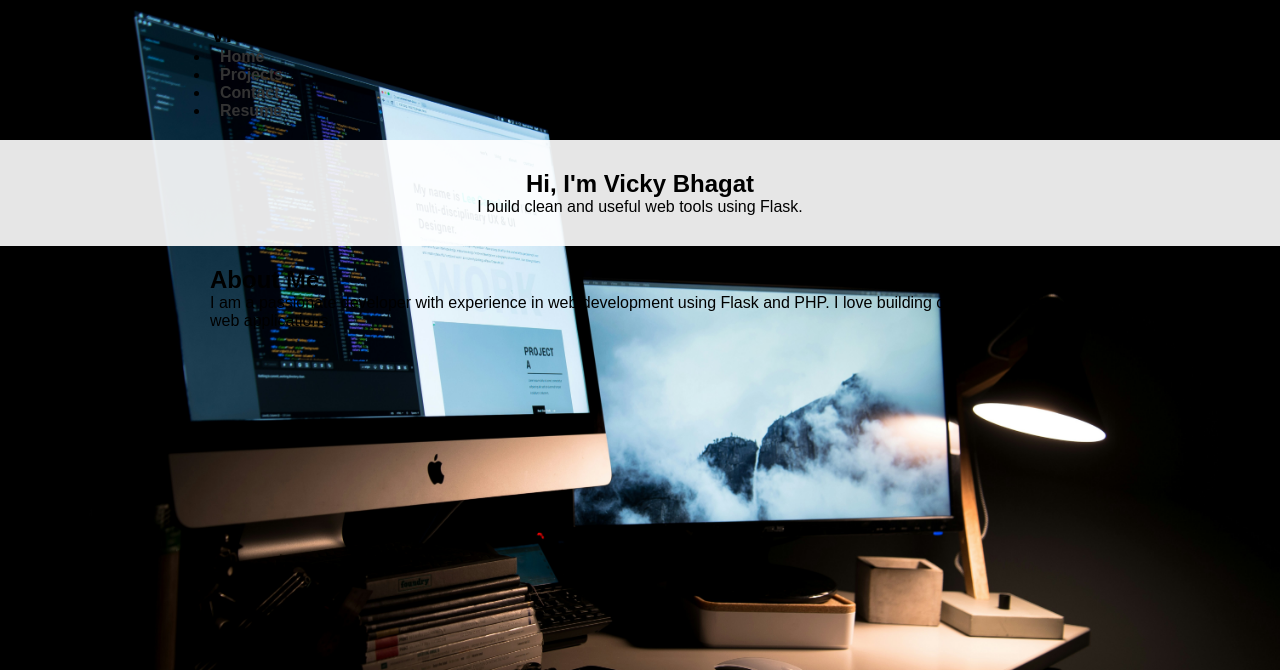
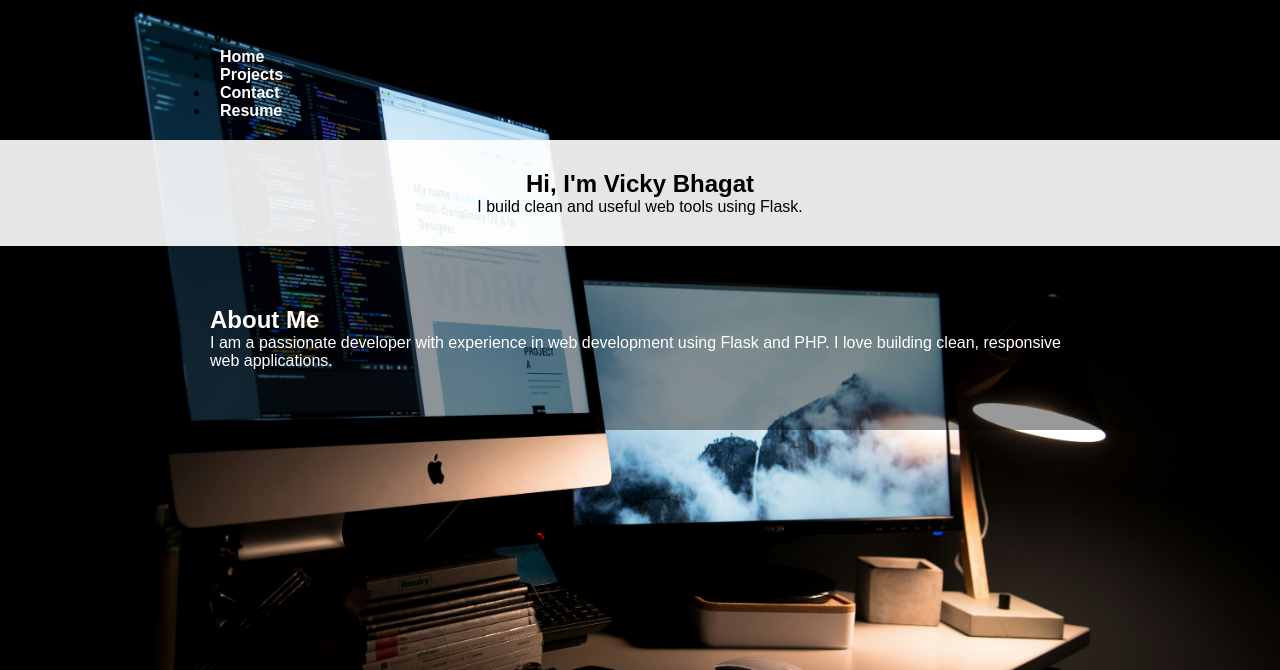
Before and after one commit to vickybhagat18/flask-portfolio, a Flask app: page / in a window 1280 px wide. Shown: the top 670 px of the page. Run offline with Flask 3, Linux system fonts and the light colour scheme.

Commit message:
Updated CSS styling

```diff
--- a/static/css/style.css
+++ b/static/css/style.css
@@ -147,3 +147,26 @@ footer {
   text-align: center;
   font-size: 14px;
 }
+/* Navbar link color white */
+nav a {
+  margin: 0 10px;
+  text-decoration: none;
+  color: white;   /* ⬅️ Changed from #333 to white */
+  font-weight: bold;
+}
+
+/* About section text color white */
+.about {
+  color: white;   /* ⬅️ Makes text white */
+}
+
+/* Optional: About section heading also white */
+.about h2 {
+  color: white;
+}
+.about {
+  background-color: rgba(0, 0, 0, 0.4); /* translucent black background */
+  color: white;
+  padding: 40px 20px;
+  border-radius: 8px;
+}
```
